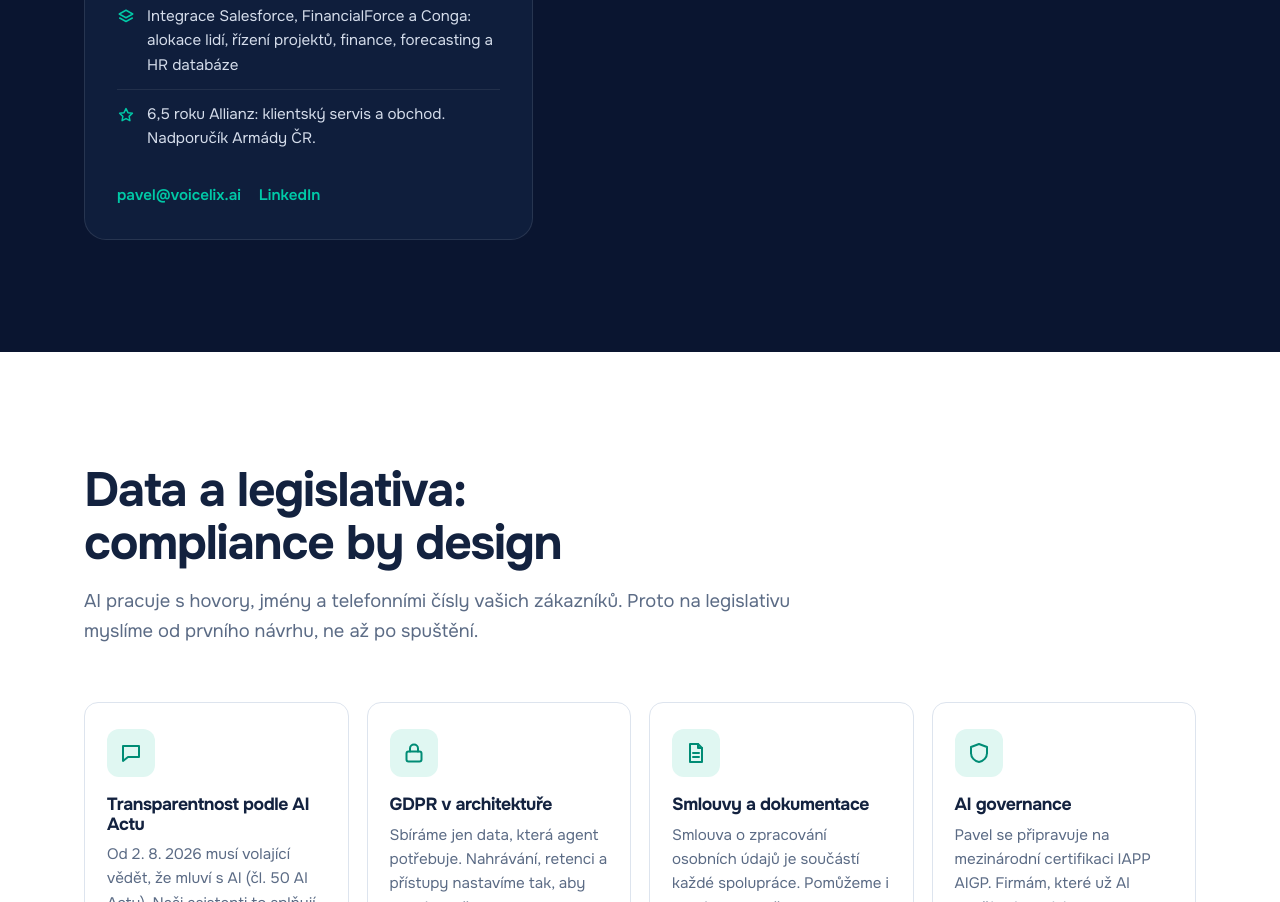
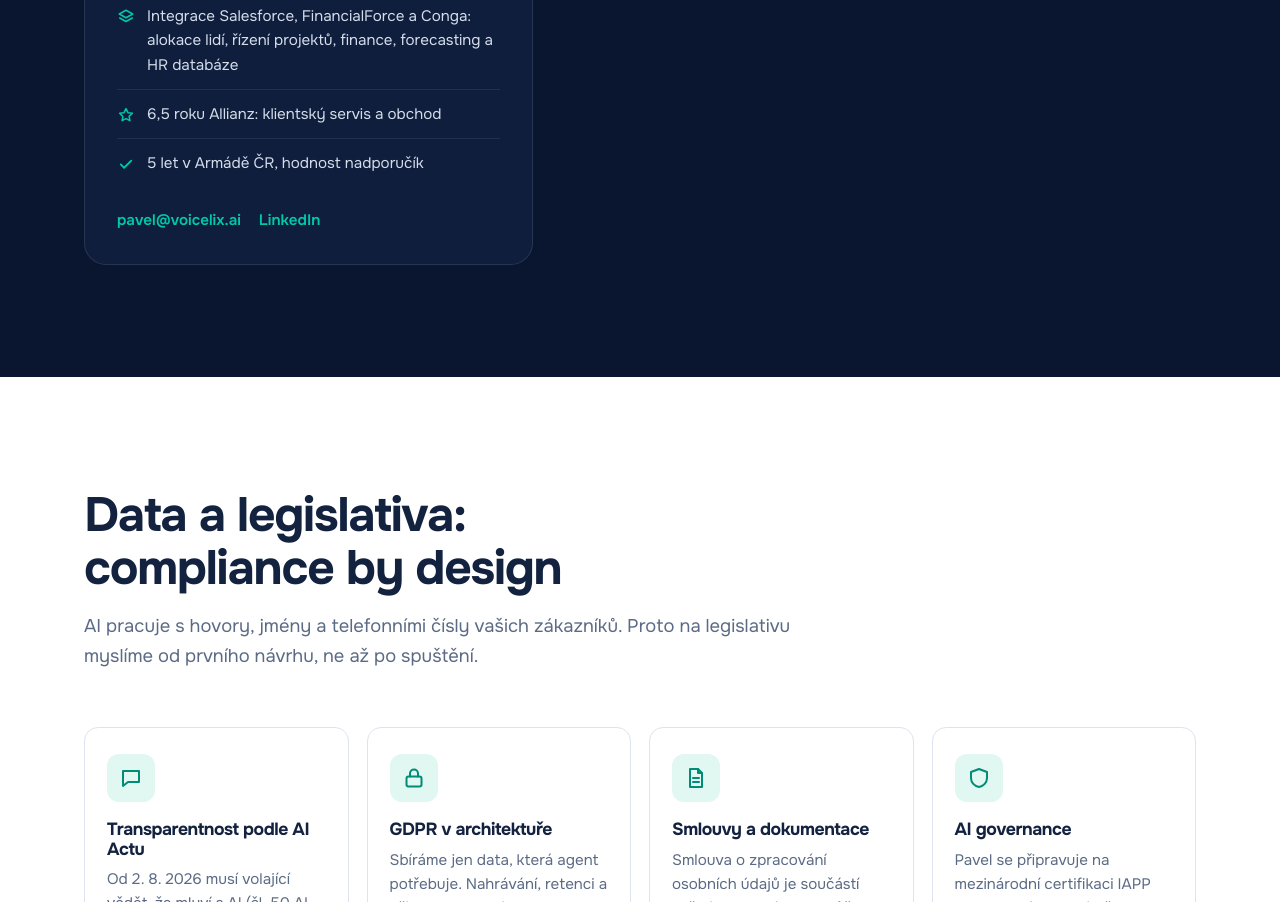
Before and after one commit to PavelSramek/voicelix-webpage, a plain HTML site: page index.html in a window 1280 px wide. Shown: the part 5851-6753 px from the top of the page. Drawn offline with Linux system fonts and the light colour scheme.

Commit message:
Update index.html

```diff
--- a/index.html
+++ b/index.html
@@ -556,7 +556,8 @@ footer a:hover{color:var(--teal)}
           <li><svg><use href="#i-shield"/></svg><span>IAPP AIGP (AI governance): certifikace v přípravě</span></li>
           <li><svg><use href="#i-globe2"/></svg><span>4 roky Monstarlab: produktový a projektový vlastník a částečně architekt platformy pro 27 firem skupiny na všech kontinentech</span></li>
           <li><svg><use href="#i-layers"/></svg><span>Integrace Salesforce, FinancialForce a Conga: alokace lidí, řízení projektů, finance, forecasting a HR databáze</span></li>
-          <li><svg><use href="#i-star"/></svg><span>6,5 roku Allianz: klientský servis a obchod. Nadporučík Armády ČR.</span></li>
+          <li><svg><use href="#i-star"/></svg><span>6,5 roku Allianz: klientský servis a obchod</span></li>
+          <li><svg><use href="#i-check"/></svg><span>5 let v Armádě ČR, hodnost nadporučík</span></li>
         </ul>
         <div class="flinks"><a href="mailto:pavel@voicelix.ai">pavel@voicelix.ai</a><a href="https://linkedin.com/in/pavel-šrámek-636823b7" target="_blank" rel="noopener">LinkedIn</a></div>
       </div>
```
